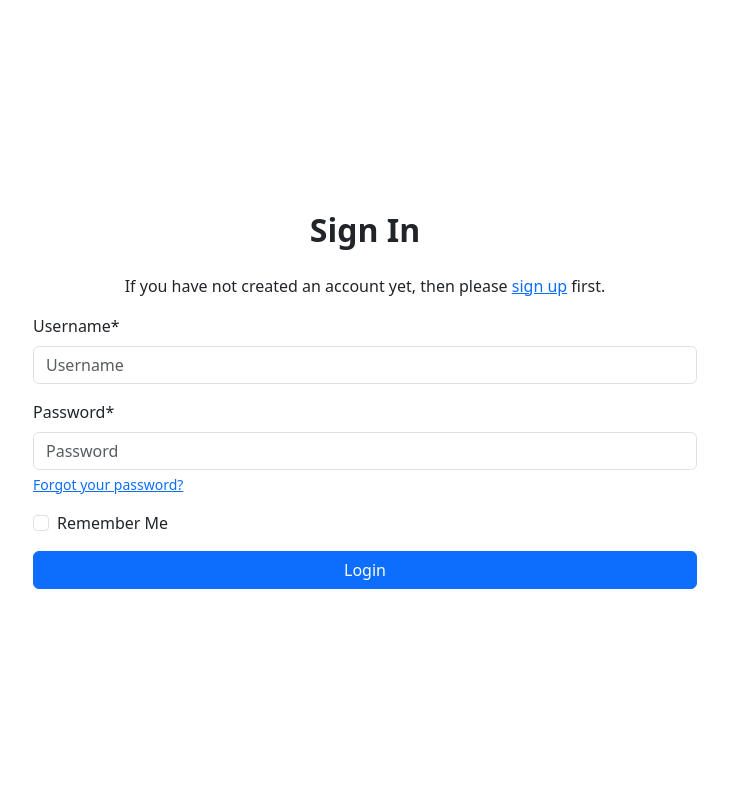
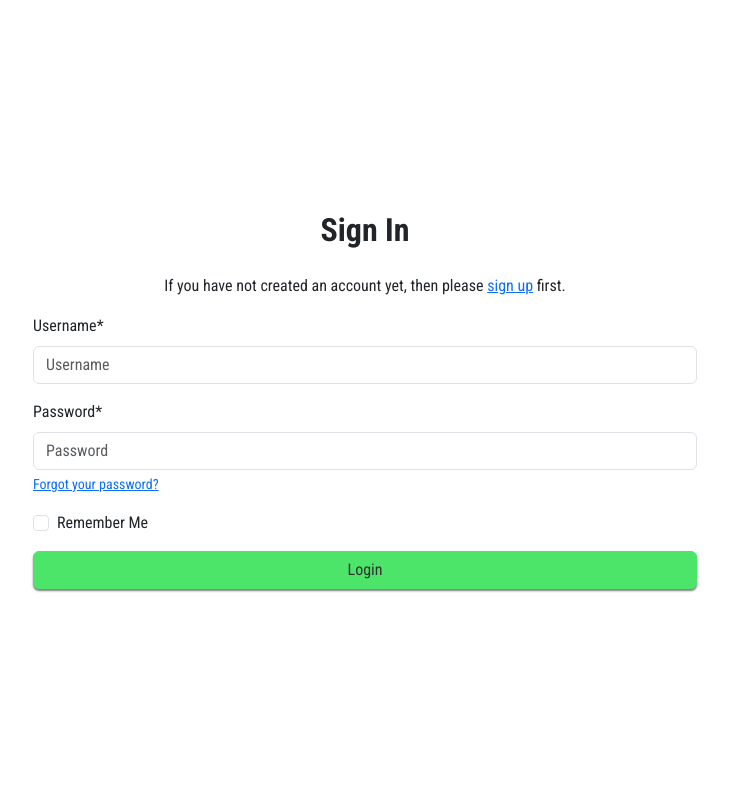
Before and after one commit to tibssy/RaspiMobile, a Django app: page /accounts/login/ in a window 1280 px wide. Shown: the whole page, without its empty margins (275-1004 px from the left). Run offline with Django 5.2, Linux system fonts and the light colour scheme; some libraries are stand-ins or nearby versions.

Commit message:
Add style to primary button

```diff
--- /dev/null
+++ b/static/css/style.css
@@ -0,0 +1,44 @@
+ :root {
+    --primary-background: #4CE569;
+    --secondary-background: #3F9950;
+    --tertiary-background: #2b3645;
+    --primary-text: #e8ebeb;
+    --secondary-text: #d4d4d4;
+    --accent: #ff8800;
+    --shadow: #00000080;
+    --shadow-light: #00000071;
+    --box-shadow-small: 0 2px 2px var(--shadow);
+    --box-shadow-normal: 0 2px 4px var(--shadow);
+    --box-shadow-large: 0 4px 8px var(--shadow-light);
+    --footer-height: 60px;
+}
+
+
+body {
+    display: flex;
+    flex-direction: column;
+    min-height: 100vh;
+    font-family: "Roboto Condensed", serif;
+    font-optical-sizing: auto;
+    font-weight: 400;
+    font-style: normal;
+    margin: 0;
+}
+
+#id_password1_helptext {
+    display: none;
+}
+
+
+.btn.btn-primary {
+    background-color: var(--primary-background);
+    color: #303030;
+    border-color: var(--primary-background);
+    box-shadow: var(--box-shadow-small);
+
+    &:hover {
+        background-color: var(--secondary-background);
+        border: 1px solid var(--secondary-background);
+        color: var(--primary-text);
+    }
+}
--- a/templates/account/signup.html
+++ b/templates/account/signup.html
@@ -28,7 +28,7 @@
                         <input type="hidden" name="{{ redirect_field_name }}" value="{{ redirect_field_value }}" />
                     {% endif %}
 
-                    <button type="submit" class="btn btn-primary w-100">{% trans "Sign Up" %}</button>
+                    <button type="submit" class="btn btn-primary fw-bold w-100">{% trans "Sign Up" %}</button>
                 </form>
             </div>
         </div>
--- a/templates/base.html
+++ b/templates/base.html
@@ -34,6 +34,9 @@
         <link href="https://fonts.googleapis.com/css2?family=Roboto+Condensed:ital,wght@0,100..900;1,100..900&display=swap" rel="stylesheet">
     {% endblock %}
 
+    <!-- Global CSS -->
+    <link rel="stylesheet" href="{% static 'css/style.css' %}">
+
     <!-- Bootstrap JS -->
     {% block corejs %}
         <script src="https://cdn.jsdelivr.net/npm/bootstrap@5.3.3/dist/js/bootstrap.bundle.min.js"></script>
```
